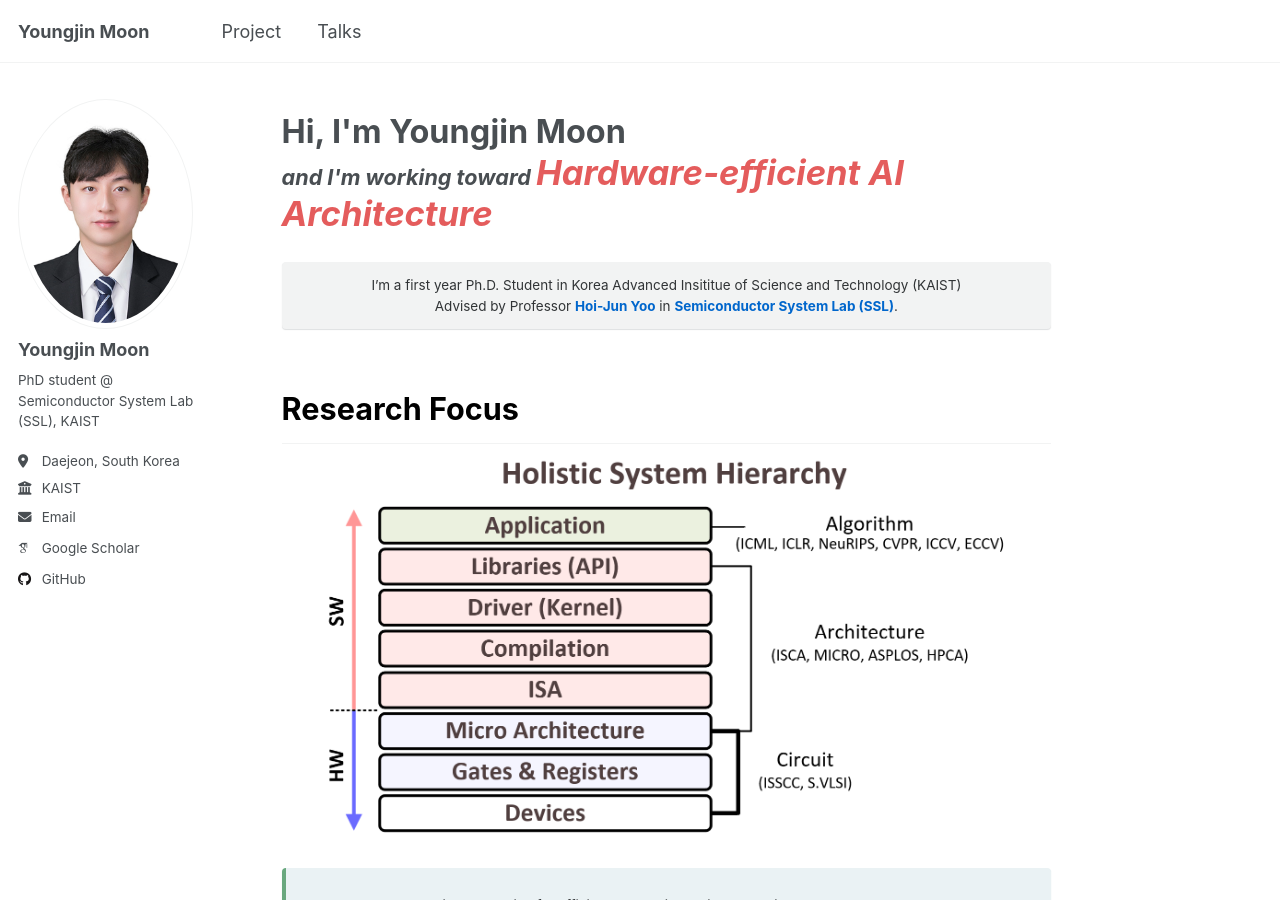
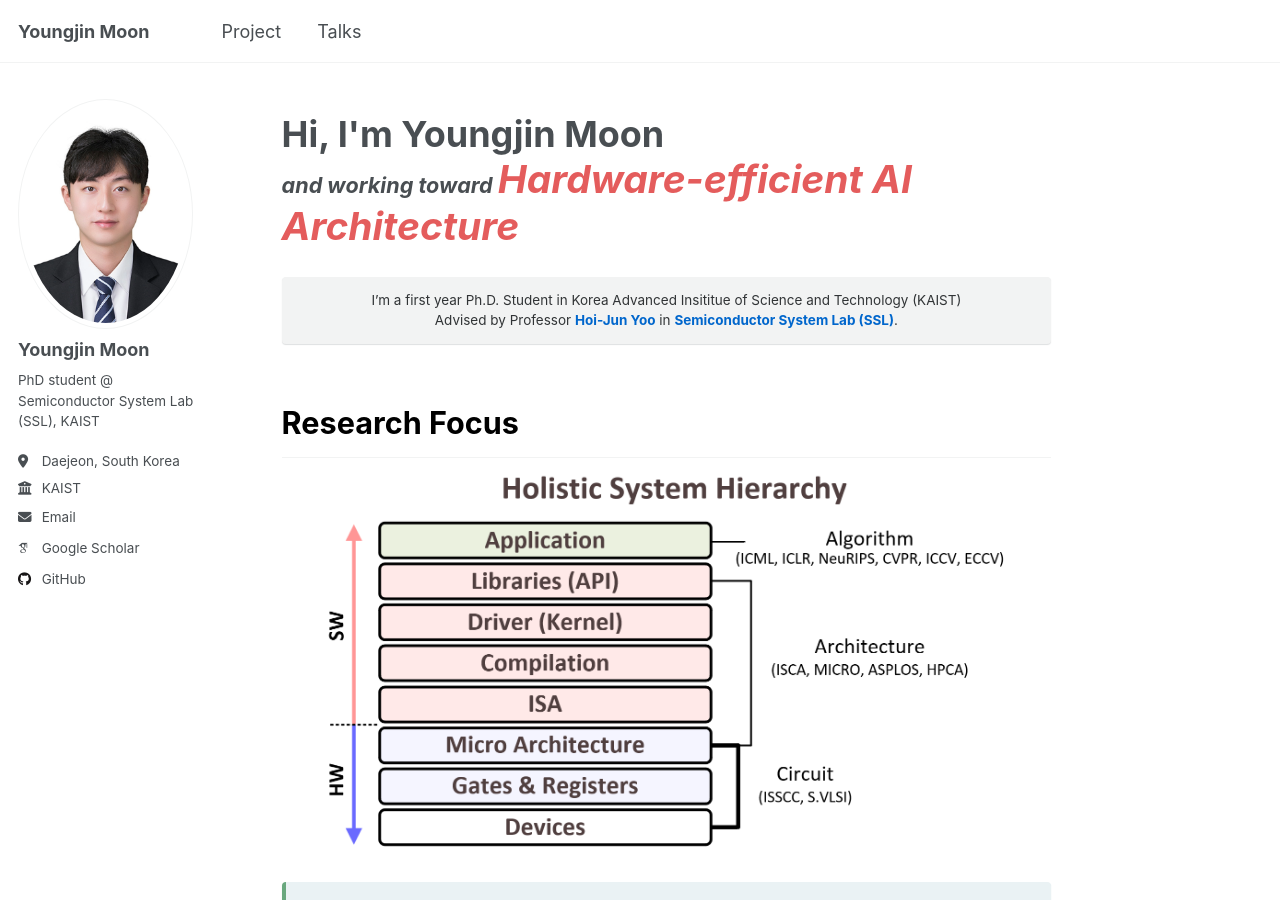
Before and after one commit to yjmoon99/yjmoon99.github.io, a Jekyll site: the page built from _pages/about.md, in a window 1280 px wide and 900 px high. Built offline with Jekyll 4.4.1, drawn with Linux system fonts in a browser that asks for light colours; some web fonts are replaced; a script that is not in the unit is left out; part of the change alters nothing that is shown.

Commit message:
Update Title

```diff
--- a/_pages/about.md
+++ b/_pages/about.md
@@ -7,8 +7,8 @@ redirect_from:
   - /about.html
 ---
 <div style="font-weight: bold; margin-bottom: 0.5em; line-height: 1.2;">
-<span style="font-size: 1.8em; font-weight: bold;">Hi, I'm Youngjin Moon</span><br>
-<span style="font-size: 1.2em; font-style: italic;">and I'm working toward <em style="font-size: 1.6em; color:rgb(228, 92, 92); font-style: italic;">Hardware-efficient AI Architecture</em></span>
+<span style="font-size: 2.0em; font-weight: bold;">Hi, I'm Youngjin Moon</span><br>
+<span style="font-size: 1.2em; font-style: italic;">and working toward <em style="font-size: 1.8em; color:rgb(228, 92, 92); font-style: italic;">Hardware-efficient AI Architecture</em></span>
 </div>
 
 <div class="notice" markdown="1" style="text-align: center; font-size: 1.7em;">
```
